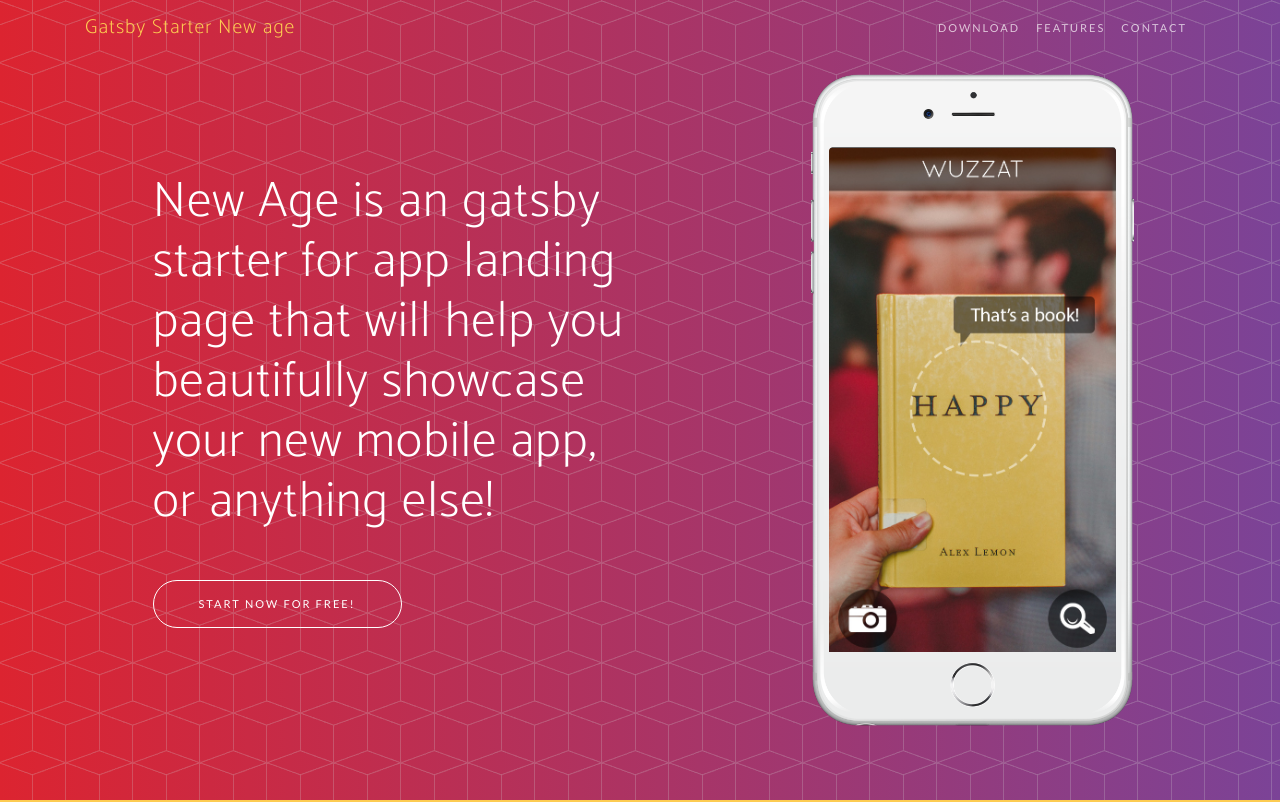
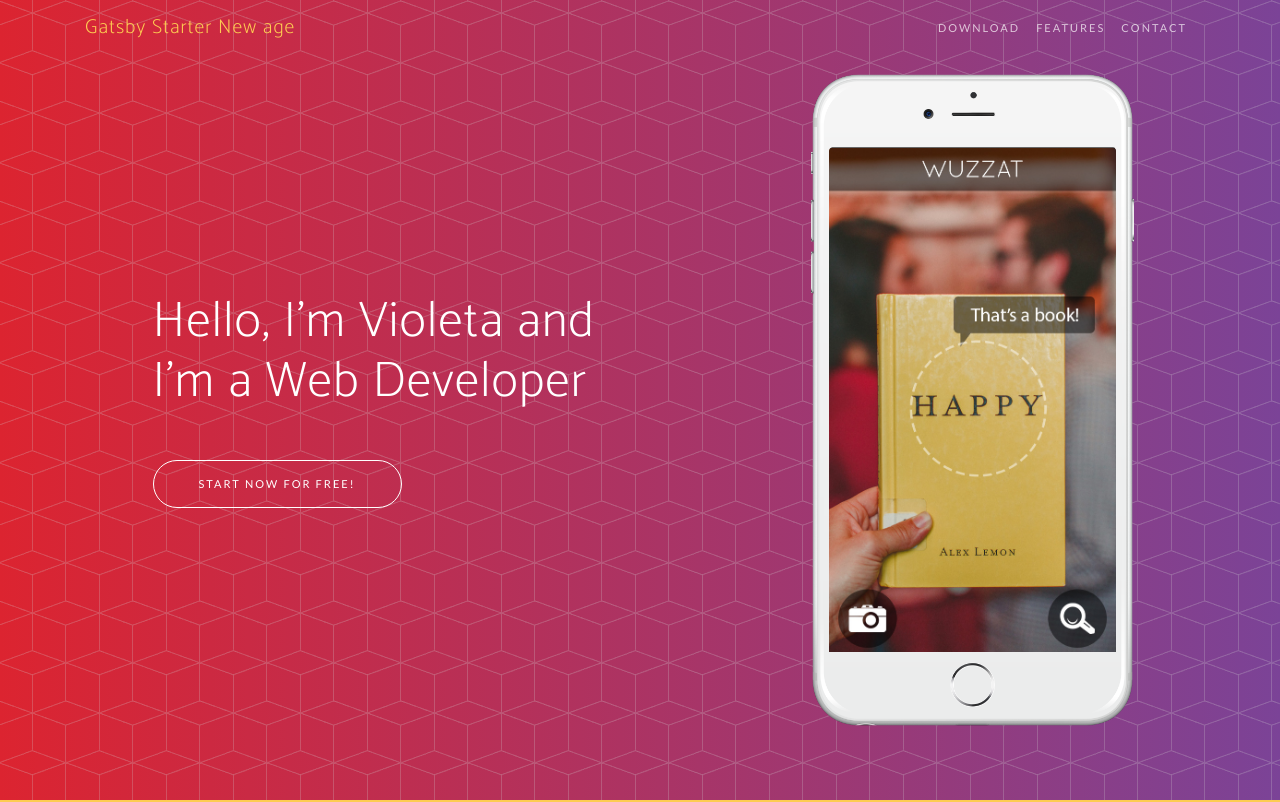
Before and after one commit to stackbit-projects/best-moon-fe086, a Gatsby site: page / in a window 1280 px wide. Shown: the top 802 px of the page. Built offline with nearby package versions, Linux system fonts and the light colour scheme; Gatsby itself is replaced by a stand-in of ours; a web font is replaced by a local one.

Commit message:
index.js: updated Header in div

```diff
--- a/src/pages/index.js
+++ b/src/pages/index.js
@@ -20,8 +20,7 @@ const IndexPage = () => (
           <div className="col-lg-7 my-auto">
             <div className="header-content mx-auto">
               <h1 className="mb-5">
-                New Age is an gatsby starter for app landing page that will help
-                you beautifully showcase your new mobile app, or anything else!
+                Hello, I'm Violeta and I'm a Web Developer
               </h1>
               <Scroll type="id" element="download">
                 <a href="#download" className="btn btn-outline btn-xl">
```
